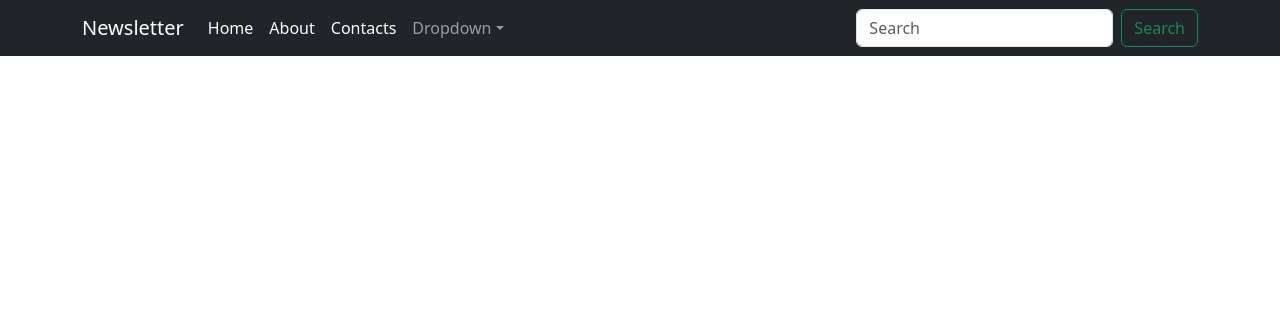
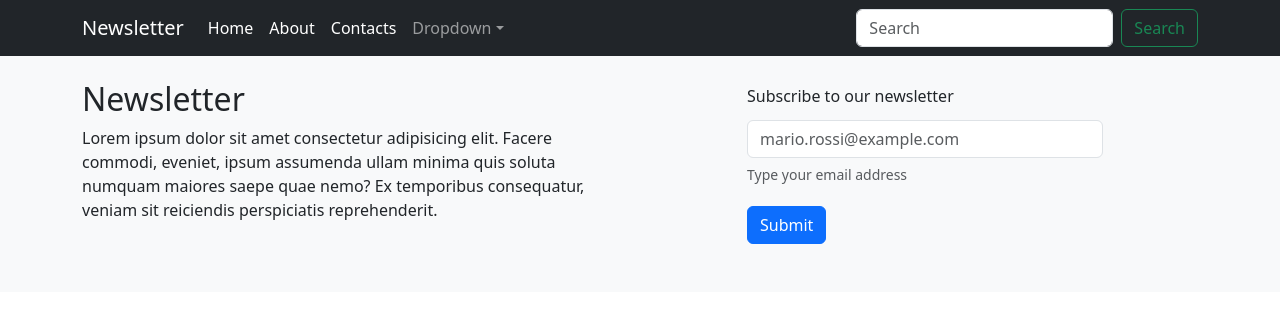
Before and after one commit to marinodilauro/php-iscrizione-newsletter, a PHP site: page / in a window 1280 px wide. Shown: the top 316 px of the page. Run offline with PHP 8.4, Linux system fonts and the light colour scheme.

Commit message:
Add newsletter section

```diff
--- a/index.php
+++ b/index.php
@@ -62,7 +62,49 @@
 
   </header>
 
+  <main>
+    <!-- Newsletter -->
+    <div class="newsletter bg-light">
 
+      <div class="container py-4">
+        <div class="row">
+
+          <div class="col-6">
+            <h2>Newsletter</h2>
+            <p>Lorem ipsum dolor sit amet consectetur adipisicing elit. Facere commodi, eveniet, ipsum assumenda ullam minima quis soluta numquam maiores saepe quae nemo? Ex temporibus consequatur, veniam sit reiciendis perspiciatis reprehenderit.</p>
+
+          </div>
+
+          <div class="col-4 mx-auto">
+
+            <ul class="list-unstyled m-0">
+
+              <li class="lh-lg mb-4">
+
+                <form action="server.php" method="get">
+
+                  <div class="mb-3">
+                    <label for="" class="form-label">Subscribe to our newsletter</label>
+                    <input type="text" class="form-control" name="email" id="email" aria-describedby="emailHelper" placeholder="mario.rossi@example.com" />
+                    <small id="emailHelper" class="form-text text-muted">Type your email address</small>
+                  </div>
+
+
+                  <button type="submit" class="btn btn-primary rounded">Submit</button>
+
+                </form>
+
+
+              </li>
+
+            </ul>
+          </div>
+        </div>
+
+
+      </div>
+    </div>
+  </main>
 
 </body>
 
```
